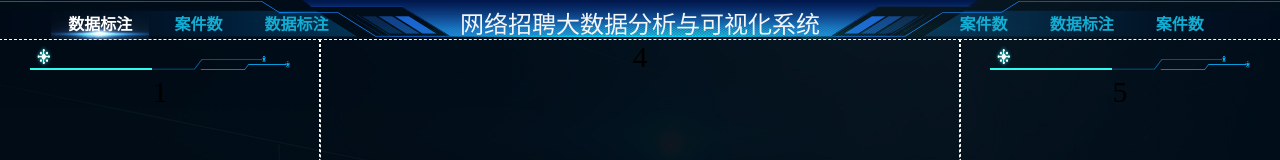
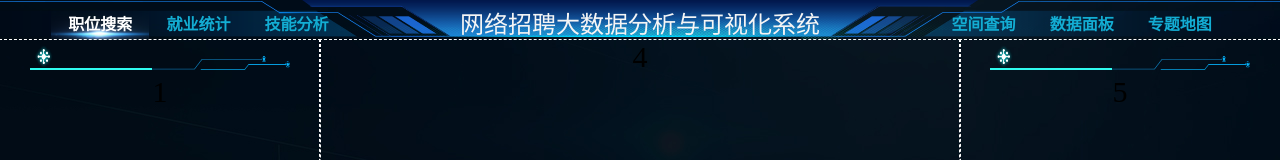
Before and after one commit to Mr-fangao/RecruitmentEmployment, a Vue app: page /jobsearch in a window 1280 px wide. Shown: the top 160 px of the page. Built offline with nearby package versions, Linux system fonts and the light colour scheme.

Commit message:
菜单文字修改

```diff
--- a/src/components/Header.vue
+++ b/src/components/Header.vue
@@ -6,27 +6,27 @@
         @click="(cur = 1), gotojobsearch()"
         :class="{ active: cur == 1 }"
       >
-        数据标注
+        职位搜索
       </div>
       <div
         class="tab-content2"
         @click="(cur = 2), gotodata()"
         :class="{ active: cur == 2 }"
       >
-        案件数
+        就业统计
       </div>
       <div class="tab-content3" @click="cur = 3" :class="{ active: cur == 3 }">
-        数据标注
+        技能分析
       </div>
       <div class="tab-mid">网络招聘大数据分析与可视化系统</div>
       <div class="tab-content4" @click="cur = 4" :class="{ active: cur == 4 }">
-        案件数
+        空间查询
       </div>
       <div class="tab-content5" @click="cur = 5" :class="{ active: cur == 5 }">
-        数据标注
+        数据面板
       </div>
       <div class="tab-content6" @click="cur = 6" :class="{ active: cur == 6 }">
-        案件数
+        专题地图
       </div>
     </div>
   </div>
```
